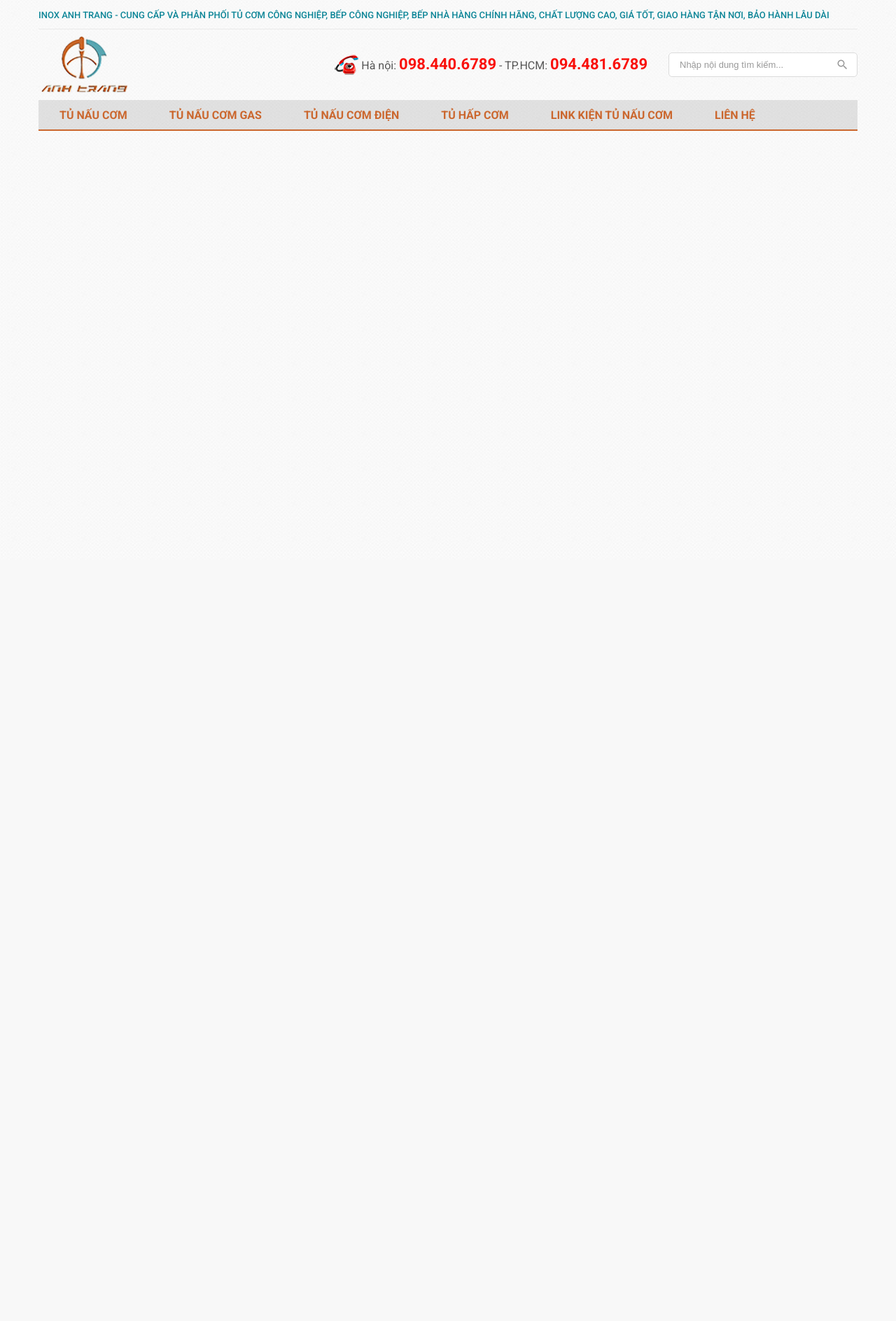
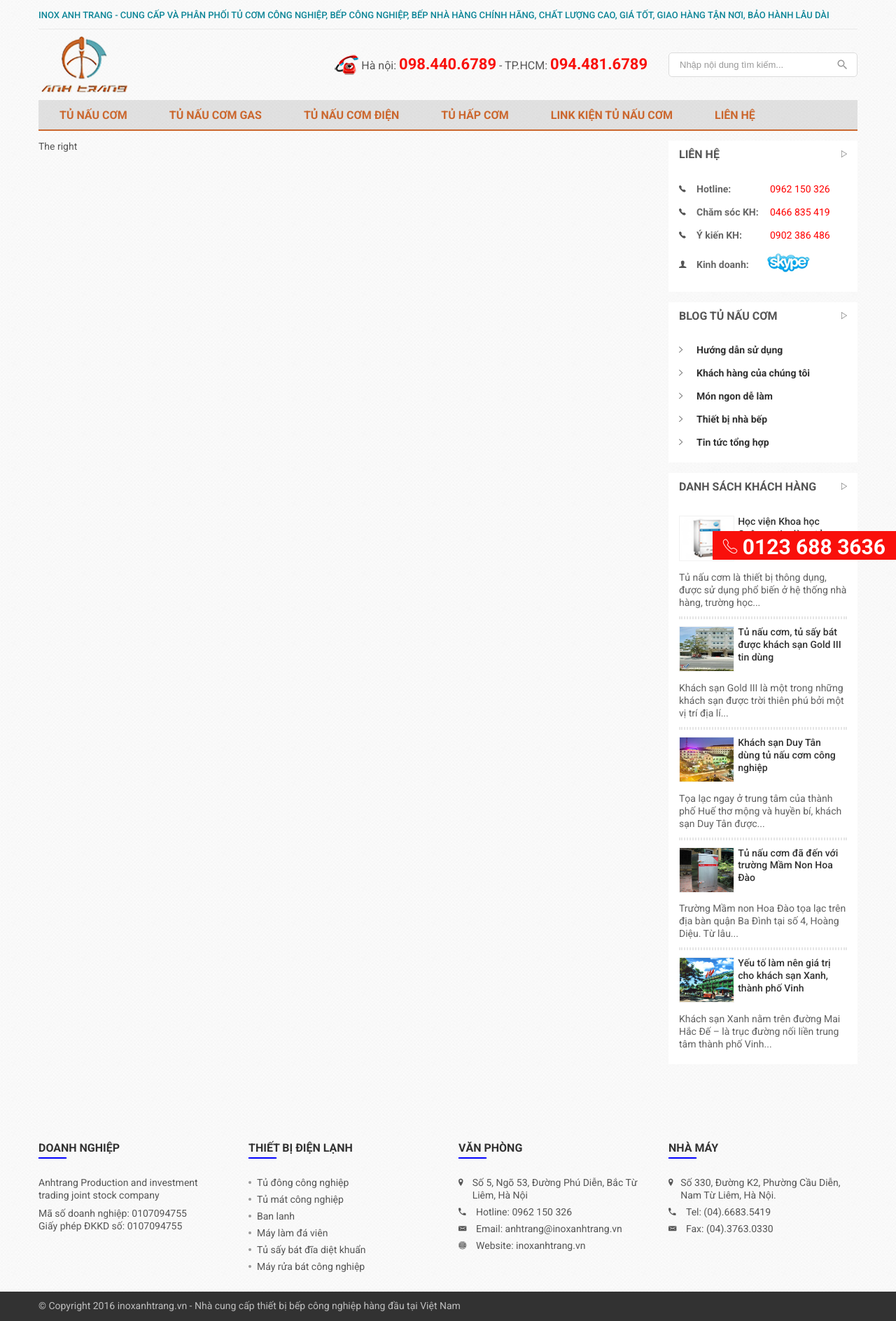
Before and after one commit to minhnguyen1991/DemoGit, a PHP site: page /ProjectInoxAnhTrang/index.html in a window 1280 px wide. Shown: the whole page at 70% size. Before the commit the page ends 187 px from the top, so only its background shows below. Run offline with PHP 8.4, Linux system fonts and the light colour scheme.

Commit message:
add categories

```diff
--- a/ProjectInoxAnhTrang/css/style.css
+++ b/ProjectInoxAnhTrang/css/style.css
@@ -34,8 +34,8 @@
         transition: all 3s ease;
     }
 
-    ul {
-        list-style:  none;
+    ul li {
+        list-style-type:  none;
     }
     :focus {
         outline:  0;
@@ -59,17 +59,17 @@
         margin-left: -15px;
         margin-right: -15px;
     }
-    .row > [class*="mnn-col"] {
+    .row > [class*="tcl-col"] {
         display: inline-block;
         font-size: 14px;
         padding-left: 15px;
         padding-right: 15px;
         vertical-align: top;
     }
-    .row > .mnn-col-3 {
+    .row > .tcl-col-3 {
         width: 25%;
     }
-    .row > .mnn-col-9 {
+    .row > .tcl-col-9 {
         width: 75%;
     }
     .d-flex {
@@ -175,4 +175,156 @@
         color: #fff;
         background-color: #cb672e;
     }
+
+/* ===================== 03. Main ===================== */
+main {
+    /* min-height: 1000px; */
+}
+.main-content {
+    margin-top: 14px;
+}
+/*=============== Main-left ===============*/
+/*=============== Main-right ===============*/
+.right-item {
+    background-color: #fff;
+    padding: 10px 15px 19px 15px;
+    margin-bottom: 15px;
+}
+.right-item_title {
+    text-transform: uppercase;
+    /* color: #fcfcfc; */
+    font-weight: 700;
+    padding-bottom: 30px;
+    font-size: 16px;
+    position: relative;
+}
+.right-item_title .icons {
+    position: absolute;
+    top: 0;
+    right: 0px;
+}
+.right-item_content li + li {
+    padding-top: 15px;
+}
+.right-item_content .icons {
+    width: 25px;
+}
+.right-item_content .description {
+    color: #666;
+    width: calc(100% - 145px);
+    font-weight: 700;
+}
+.right-item_content .phone-number {
+    padding-left: 10px;
+    color: red;
+    width: 120px;
+}
+.right-item_content li a {
+    color: #323232;
+    font-weight: 700;
+}
+.right-item_content li a:hover {
+    color: #cb672e;
+}
+
+.right-item_content .images {
+    width: 33%;
+}
+.right-item_content .images img {
+    border: 1px solid #f1f1f1;
+    width: 85px;
+    height: 65px;
+}
+.right-item_content .infor {
+    padding: 0px 5px;
+    width: 66%;
+}
+.right-item_content .infor a {
+    color: #323232;
+    font-weight: 500;
+}
+.right-item_content .infor a:hover {
+    color: #cb672e;
+}
+.right-item_content .descriptions {
+    padding-top: 10px;
+    font-weight: 400;
+    color: #606060;
+}
+
+.line-w {
+    border: 2px dotted #e5e5e5;
+    margin: 10px 0px;
+}
+
 /* ===================== 02. Footer ===================== */
+footer {
+    margin-top: 50px;
+}
+.main-footer {
+    padding-top: 45px;
+    padding-bottom: 26px;
+  }
+
+.footer-bottom {
+    background-color: #323232;
+    padding: 12px 0px;
+    color: #bfbfbf;
+}
+.footer-bottom .hotline {
+    position: fixed;
+    bottom: 0;
+    right: 0;
+    background-color: #f9100b;
+    font-size: 30px;
+    font-weight: bold;
+    color: #fff;
+    padding: 7px 15px 3px 15px;
+    line-height: 1;
+}
+.footer-item_title {
+    font-size: 16px;
+    text-transform: uppercase;
+    color: #323232;
+    font-weight: 700;
+}
+.footer-item_title::after {
+    content: '';
+    display: block;
+    height: 2px;
+    width: 40px;
+    margin-top: 2px;
+    background-color: blue;
+    /* background-color: #ededed; */
+}
+.footer-item_content {
+    margin-top: 26px;
+}
+.footer-item_content p {
+    margin-bottom: 8px;
+}
+.footer-item_content li + li {
+    margin-top: 6px;
+}
+.footer-item_content li a {
+    color: #555;
+    width: calc(100% - 25px);
+    vertical-align: top;
+}
+.footer-item_content li a:hover {
+    color: #cb672e;
+}
+.footer-item_content.catogories li::before{
+    content: '';
+    width: 4px;
+    height: 4px;
+    border-radius: 50%;
+    vertical-align: top;
+    background-color:#999;
+    margin-right: 8px;
+    margin-top: 6px;
+}
+.footer-item_content .icons {
+    vertical-align: top;
+    width: 25px;
+}
--- a/ProjectInoxAnhTrang/index.html
+++ b/ProjectInoxAnhTrang/index.html
@@ -20,7 +20,7 @@
             <p class="top-header">Inox Anh Trang - Cung cấp và phân phối tủ cơm công nghiệp, bếp công nghiệp, bếp nhà hàng chính hãng, chất lượng cao, giá tốt, giao hàng tận nơi, bảo hành lâu dài</p>
             <div class="main-header">
                 <div class="row">
-                    <div class="mnn-col-9">
+                    <div class="tcl-col-9">
                         <div class="d-flex jc-between va-middle align-items-center">
                             <div class="logo">
                                 <img src="../ProjectInoxAnhTrang/images/logo.png" alt="">
@@ -31,7 +31,7 @@
                             </div>
                         </div>
                     </div>
-                    <div class="mnn-col-3">
+                    <div class="tcl-col-3">
                         <form action="" class="form-search">
                             <div class="form-group">
                                 <input type="text" class="form-control" placeholder="Nhập nội dung tìm kiếm...">
@@ -53,10 +53,226 @@
             </nav>
         </div>
     </header>
-    <nav class="content">
-
-    </nav>
-    <footer></footer>
+    <main class="main-content">
+        <div class="container">
+            <div class="row">
+                <div class="tcl-col-9">
+                   <p>The right</p>
+                </div>
+                <div class="tcl-col-3">
+                    <div class="right-item">
+                        <div class="right-item_title">
+                            <span>Liên hệ</span>
+                            <span class="icons ion-ios-play-outline"></span>
+                        </div>
+                        <div class="right-item_content contact">
+                            <li class="d-flex">
+                                <span class="icons ion-ios-telephone"></span>
+                                <span class="description">Hotline: </span>
+                                <span class="phone-number">0962 150 326</span>
+                            </li>
+                            <li class="d-flex">
+                                <span class="icons ion-ios-telephone"></span>
+                                <span class="description">Chăm sóc KH: </span>
+                                <span class="phone-number">0466 835 419</span>
+                            </li>
+                            <li class="d-flex">
+                                <span class="icons ion-ios-telephone"></span>
+                                <span class="description">Ý kiến KH: </span>
+                                <span class="phone-number">0902 386 486</span>
+                            </li>
+                            <li class="d-flex va-middle align-items-center" >
+                                <span class="icons ion-person"></span>
+                                <span class="description">Kinh doanh: </span>
+                                <span class="skype"><img src="../ProjectInoxAnhTrang/images/icon-skype.png" alt="icon-skype"></span>
+                            </li>
+                        </div>
+                    </div>
+                    <div class="tcl-col-3">
+                        <div class="right-item">
+                            <div class="right-item_title">
+                                <span>Blog tủ nấu cơm</span>
+                                <span class="icons ion-ios-play-outline"></span>
+                            </div>
+                            <div class="right-item_content blog-product">
+                                <ul>
+                                    <li class="d-flex">
+                                        <span class="icons ion-ios-arrow-right"></span>
+                                        <span><a href="#">Hướng dẫn sử dụng</a></span>
+                                    </li>
+                                    <li class="d-flex">
+                                        <span class="icons ion-ios-arrow-right"></span>
+                                        <span><a href="#">Khách hàng của chúng tôi</a></span>
+                                    </li>
+                                    <li class="d-flex">
+                                        <span class="icons ion-ios-arrow-right"></span>
+                                        <span><a href="#">Món ngon dễ làm</a></span>
+                                    </li>
+                                    <li class="d-flex">
+                                        <span class="icons ion-ios-arrow-right"></span>
+                                        <span><a href="#">Thiết bị nhà bếp</a></span>
+                                    </li>
+                                    <li class="d-flex">
+                                        <span class="icons ion-ios-arrow-right"></span>
+                                        <span><a href="#">Tin tức tổng hợp</a></span>
+                                    </li>
+                                </ul>
+                            </div>
+                        </div>
+                        <div class="tcl-col-3">
+                            <div class="right-item">
+                                <div class="right-item_title">
+                                    <span>Danh sách khách hàng</span>
+                                    <span class="icons ion-ios-play-outline"></span>
+                                </div>
+                                <div class="right-item_content list-customer">
+                                    <div class="d-flex">
+                                        <div class="images">
+                                            <img src="../ProjectInoxAnhTrang/images/tu-nau-com-150x150.png" alt="">
+                                        </div>
+                                        <p class="infor"><a href="#">Học viện Khoa học Quân sự tin dùng tủ nấu cơm</a></p>
+                                    </div>
+                                    <p class="descriptions">Tủ nấu cơm là thiết bị thông dụng, được sử dụng phổ biến ở hệ thống nhà hàng, trường học...</p>
+                                </div>
+                                <div class="line-w"></div>
+                                <div class="right-item_content list-customer">
+                                    <div class="d-flex">
+                                        <div class="images">
+                                            <img src="../ProjectInoxAnhTrang/images/pic_01310146448_gold-coast-hotel-danang_230420100439394675-150x150.png" alt="">
+                                        </div>
+                                        <p class="infor"><a href="#">Tủ nấu cơm, tủ sấy bát được khách sạn Gold III tin dùng</a></p>
+                                    </div>
+                                    <p class="descriptions">Khách sạn Gold III là một trong những khách sạn được trời thiên phú bởi một vị trí địa lí...</p>
+                                </div>
+                                <div class="line-w"></div>
+                                <div class="right-item_content list-customer">
+                                    <div class="d-flex">
+                                        <div class="images">
+                                            <img src="../ProjectInoxAnhTrang/images/toancanhkhach-san-duy-tan-150x150.png" alt="">
+                                        </div>
+                                        <p class="infor"><a href="#">Khách sạn Duy Tân dùng tủ nấu cơm công nghiệp</a></p>
+                                    </div>
+                                    <p class="descriptions">Tọa lạc ngay ở trung tâm của thành phố Huế thơ mộng và huyền bí, khách sạn Duy Tân được...</p>
+                                </div>
+                                <div class="line-w"></div>
+                                <div class="right-item_content list-customer">
+                                    <div class="d-flex">
+                                        <div class="images">
+                                            <img src="../ProjectInoxAnhTrang/images/IMG_9059-150x150.png" alt="">
+                                        </div>
+                                        <p class="infor"><a href="#">Tủ nấu cơm đã đến với trường Mầm Non Hoa Đào</a></p>
+                                    </div>
+                                    <p class="descriptions">Trường Mầm non Hoa Đào tọa lạc trên địa bàn quận Ba Đình tại số 4, Hoàng Diệu. Từ lâu...</p>
+                                </div>
+                                <div class="line-w"></div>
+                                <div class="right-item_content list-customer">
+                                    <div class="d-flex">
+                                        <div class="images">
+                                            <img src="../ProjectInoxAnhTrang/images/khachsanxanh-150x150.png" alt="">
+                                        </div>
+                                        <p class="infor"><a href="#">Yếu tố làm nên giá trị cho khách sạn Xanh, thành phố Vinh</a></p>
+                                    </div>
+                                    <p class="descriptions">Khách sạn Xanh nằm trên đường Mai Hắc Đế – là trục đường nối liền trung tâm thành phố Vinh...</p>
+                                </div>
+                            </div>
+                    <!-- <div class="contact">
+                        <span class="icons"></span>
+                    </div>
+                    <div class="blog"></div>
+                    <div class="list-customers"></div>
+                    <div class="follow-facebook"></div>
+                    <div class="recycle-bin"></div> -->
+                </div>
+            </div>
+        </div>
+    </div>
+    </main>
+    <footer>
+        <div class="main-footer">
+            <div class="container">
+                <div class="row">
+                    <div class="tcl-col-3">
+                        <div class="footer-item">
+                            <p class="footer-item_title about-us">Doanh nghiệp</p>
+                            <div class="footer-item_content">
+                                <p>Anhtrang Production and investment trading joint stock company</p>
+                                <p>Mã số doanh nghiệp: 0107094755 <br />
+                                    Giấy phép ĐKKD số: 0107094755</p>
+                            </div>
+                        </div>
+                    </div>
+                    <div class="tcl-col-3">
+                        <div class="footer-item">
+                            <p class="footer-item_title">Thiết bị điện lạnh</p>
+                            <div class="footer-item_content catogories">
+                                <ul>
+                                    <li><a href="#">Tủ đông công nghiệp</a></li>
+                                    <li><a href="#">Tủ mát công nghiệp</a></li>
+                                    <li><a href="#">Ban lanh</a></li>
+                                    <li><a href="#">Máy làm đá viên</a></li>
+                                    <li><a href="#">Tủ sấy bát đĩa diệt khuẩn</a></li>
+                                    <li><a href="#">Máy rửa bát công nghiệp</a></li>
+                                </ul>
+                            </div>
+                        </div>
+                    </div>
+                    <div class="tcl-col-3">
+                        <div class="footer-item">
+                            <p class="footer-item_title">Văn phòng</p>
+                            <div class="footer-item_content contact">
+                                <ul>
+                                    <li class="d-flex">
+                                        <span class="icons ion-location"></span>
+                                        <span>Số 5, Ngõ 53, Đường Phú Diễn, Bắc Từ Liêm, Hà Nội</span>
+                                    </li>
+                                    <li class="d-flex">
+                                        <span class="icons ion-android-call"></span>
+                                        <span>Hotline: 0962 150 326</span>
+                                    </li>
+                                    <li class="d-flex">
+                                        <span class="icons ion-email"></span>
+                                        <span>Email: anhtrang@inoxanhtrang.vn</span>
+                                    </li>
+                                    <li class="d-flex">
+                                        <span class="icons ion-ios-world"></span>
+                                        <span>Website: inoxanhtrang.vn</span>
+                                    </li>
+                                </ul>
+                            </div>
+                        </div>
+                    </div>
+                    <div class="tcl-col-3">
+                        <div class="footer-item">
+                            <p class="footer-item_title">Nhà máy</p>
+                            <div class="footer-item_content">
+                                <li class="d-flex">
+                                    <span class="icons ion-location"></span>
+                                    <span>Số 330, Đường K2, Phường Cầu Diễn, Nam Từ Liêm, Hà Nội.</span>
+                                </li>
+                                <li class="d-flex">
+                                    <span class="icons ion-android-call"></span>
+                                    <span>Tel: (04).6683.5419</span>
+                                </li>
+                                <li class="d-flex">
+                                    <span class="icons ion-email"></span>
+                                    <span>Fax: (04).3763.0330</span>
+                                </li>
+                            </div>
+                        </div>
+                    </div>
+                </div>
+            </div>
+        </div>
+        <div class="footer-bottom">
+            <div class="container">
+                <p class="copyright">© Copyright 2016 inoxanhtrang.vn - Nhà cung cấp thiết bị bếp công nghiệp hàng đầu tại Việt Nam</p>
+                <div class="hotline">
+                    <span class="icon ion-ios-telephone-outline"></span>
+                    <span>0123 688 3636</span>
+                </div>
+            </div>
+        </div>
+    </footer>
 </body>
 
 <!-- jQuery -->
```
Also changed, not shown: ProjectInoxAnhTrang/images/IMG_9059-150x150.png (added), ProjectInoxAnhTrang/images/icon-skype.png (added), ProjectInoxAnhTrang/images/khachsanxanh-150x150.png (added), ProjectInoxAnhTrang/images/pic_01310146448_gold-coast-hotel-danang_230420100439394675-150x150.png (added), ProjectInoxAnhTrang/images/toancanhkhach-san-duy-tan-150x150.png (added), ProjectInoxAnhTrang/images/tu-nau-com-150x150.png (added).
